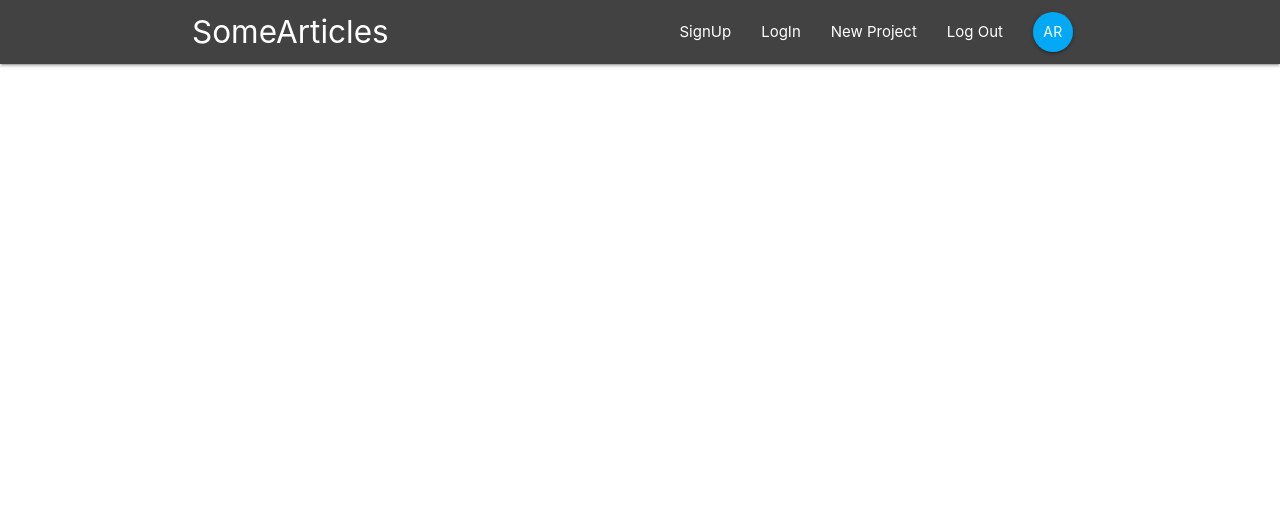
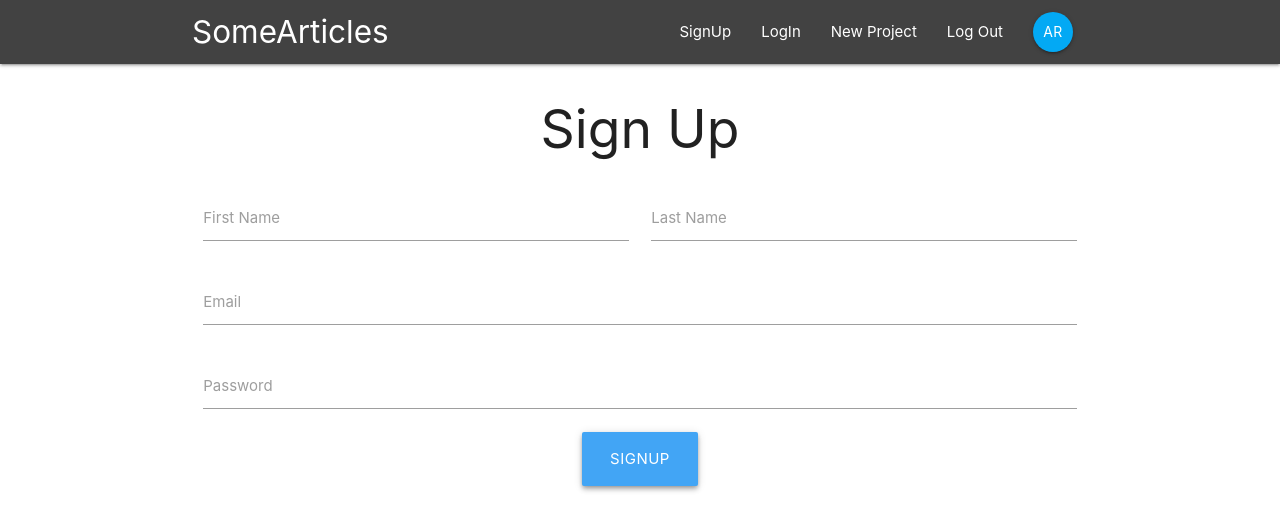
Before and after one commit to Abdulraheem42/React-Redux-Firebase-App, a React (Create React App) app in the folder some-articles/: page /signup in a window 1280 px wide. Shown: the top 530 px of the page. Built offline with nearby package versions, Linux system fonts and the light colour scheme.

Commit message:
create LogIn and SignUp component.

```diff
--- a/some-articles/src/App.js
+++ b/some-articles/src/App.js
@@ -3,6 +3,8 @@ import {BrowserRouter, Switch, Route} from 'react-router-dom';
 import Navbar from './components/layout/Navbar'
 import Dashboard from "./components/dashboard/Dashboard";
 import ProjectDetails from './components/projects/ProjectDetails'
+import SignIn from './components/auth/SignIn';
+import SignUp from './components/auth/SignUp';
 
 function App() {
     return (
@@ -11,7 +13,9 @@ function App() {
                 <Navbar />
                 <Switch>
                     <Route exact path='/' component={Dashboard} />
-                    <Route path='/project/:id' component={ProjectDetails}/>
+                    <Route path='/project/:id' component={ProjectDetails} />
+                    <Route path='/signin' component={SignIn} />
+                    <Route path='/signup' component={SignUp} />
                 </Switch>
             </div>
         </BrowserRouter>
--- a/some-articles/src/components/auth/SignIn.js
+++ b/some-articles/src/components/auth/SignIn.js
@@ -0,0 +1,55 @@
+import React, { Component } from 'react';
+import 'materialize-css/dist/css/materialize.min.css';
+import 'materialize-css/dist/js/materialize.min';
+
+class SignIn extends Component{
+constructor(props){
+    super(props);
+    this.state = {
+        email: '',
+        password: ''
+    }
+}
+
+handleChange = (e) => {
+    this.setState({
+        [e.target.name]: e.target.value
+    })
+};
+
+handleSubmit = (e) => {
+    e.preventDefault();
+    this.setState({
+        email: '',
+        password: ''
+    })
+    console.log(this.state);
+};
+
+    render(){
+        return(
+            <div className='container'>
+                <form action="" onSubmit={this.handleSubmit.bind(this)}>
+                    <h2 className="grey-text darken-text-3 center">Sign In</h2>
+                    <div className='row'>
+                    <div className='col l12 input-field'>
+                        <label htmlFor="email">Email</label>
+                        <input type="email" id='email' name='email' onChange={this.handleChange.bind(this)} />
+                    </div>
+                    <div className='col l12 input-field'>
+                        <label htmlFor="password">Password</label>
+                        <input type="password" id='password' name='password' onChange={this.handleChange.bind(this)} />
+                    </div>
+                    <div className='col l12 input-field center'>
+                        <button type='submit' className='btn blue btn-large lighten-1 z-depth-2'>
+                            Login
+                        </button>
+                    </div>
+                    </div>
+                </form>
+            </div>
+        )
+    }
+}
+
+export default SignIn;
--- a/some-articles/src/components/auth/SignUp.js
+++ b/some-articles/src/components/auth/SignUp.js
@@ -0,0 +1,69 @@
+import React, {Component} from 'react';
+import 'materialize-css/dist/css/materialize.min.css';
+import 'materialize-css/dist/js/materialize.min';
+class SignUp extends Component {
+    constructor(props){
+        super(props);
+        this.state = ({
+            firstName: '',
+            lastName: '',
+            email: '',
+            password: ''
+        })
+    }
+
+    handleChange = (e)=>{
+        this.setState({
+            [e.target.name]: e.target.value
+        })
+    };
+
+    handleSubmit = (e)=>{
+        e.preventDefault();
+        console.log(this.state);
+
+        this.setState({
+            firstName: '',
+            lastName: '',
+            email: '',
+            password: ''
+        });
+    };
+
+
+    render() {
+
+        return (
+            <div className='container'>
+                <form action="" onSubmit={this.handleSubmit.bind(this)}  className='white'>
+                    <h2 className="text-grey center">Sign Up</h2>
+                    <div className='row'>
+                        <div className='col l6 input-field'>
+                            <label htmlFor="firstName">First Name</label>
+                            <input type="text" value={this.state.firstName} name='firstName' id='firstName' onChange={this.handleChange.bind(this)}/>
+                        </div>
+                        <div className='col l6 input-field'>
+                            <label htmlFor="lastName">Last Name</label>
+                            <input type="text" value={this.state.lastName} name='lastName' id='lastName' onChange={this.handleChange.bind(this)}/>
+                        </div>
+                        <div className='col l12 input-field'>
+                            <label htmlFor="Email">Email</label>
+                            <input type="email" value={this.state.email} name='email' id='email' onChange={this.handleChange.bind(this)}/>
+                        </div>
+                        <div className='col l12 input-field'>
+                            <label htmlFor="password">Password</label>
+                            <input type="password" value={this.state.password} name='password' id='password' onChange={this.handleChange.bind(this)}/>
+                        </div>
+                        <div className='col l12 center'>
+                            <button type='submit' className='btn btn-large blue lighten-1 z-depth-2'>
+                                SignUp
+                            </button>
+                        </div>
+                    </div>
+                </form>
+            </div>
+        );
+    }
+}
+
+export default SignUp;
```
